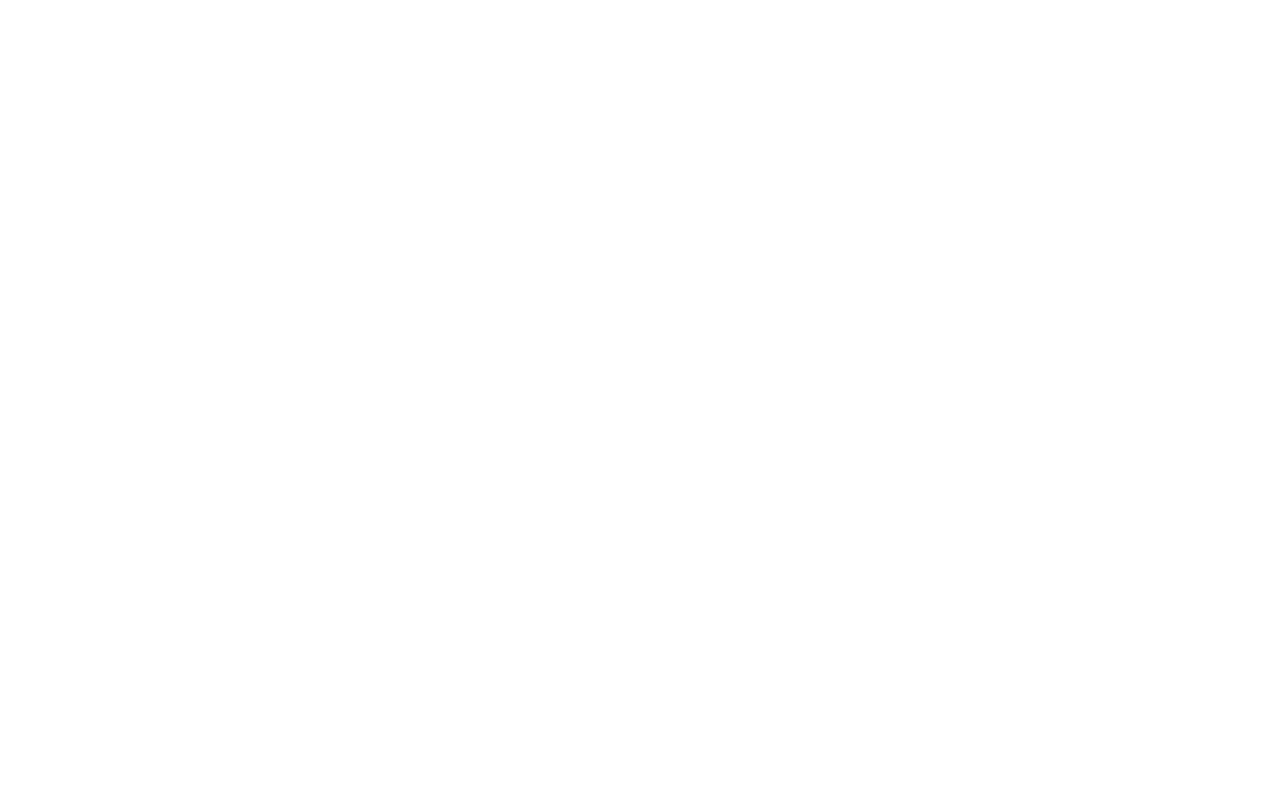
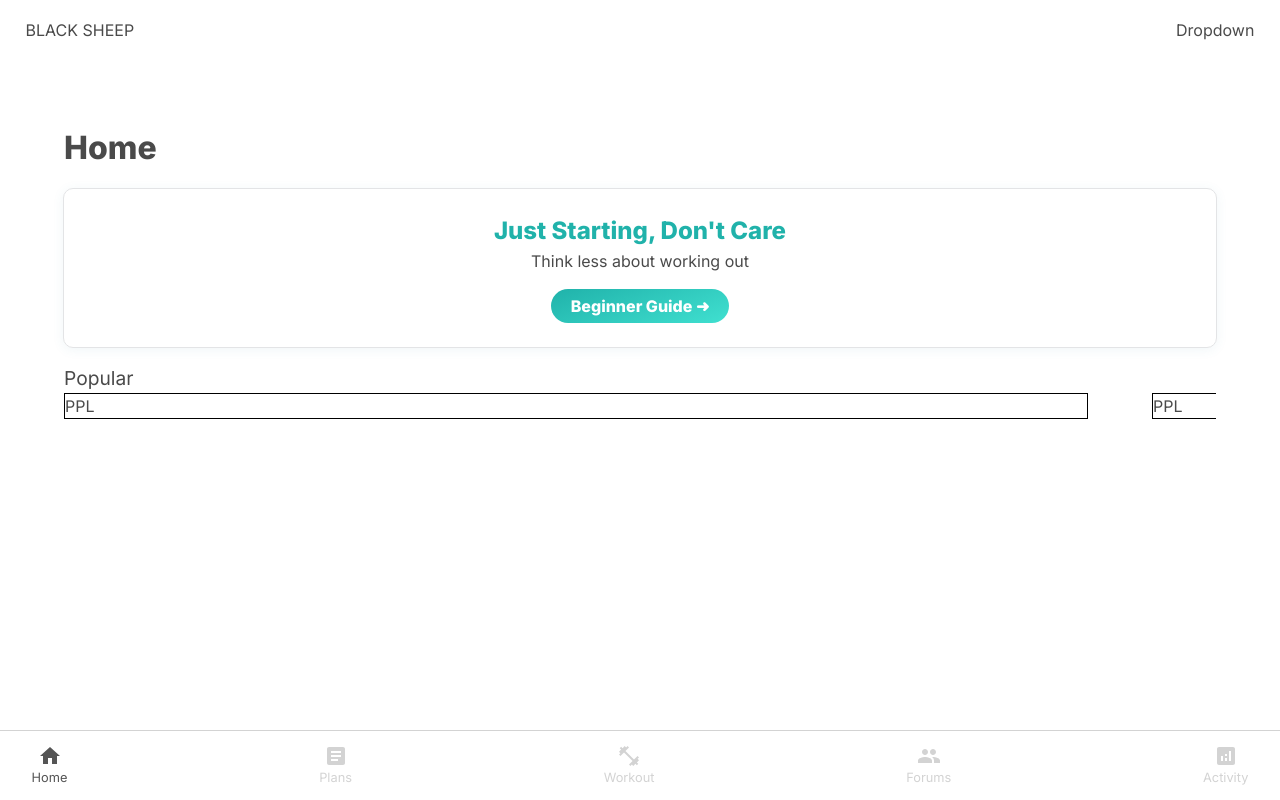
Before and after one commit to trongtngu/BlackSheep, a React (Vite) app in the folder frontend/: page /home in a window 1280 px wide. Before the commit this address had no page. Built offline with nearby package versions, Linux system fonts and the light colour scheme.

Commit message:
added home card for beginners and started Popular Box

```diff
--- a/frontend/src/App.css
+++ b/frontend/src/App.css
@@ -81,7 +81,10 @@
   margin: 0;
   padding: 0;
   overflow-x: hidden;
-  color: #4A4A4A;
 }
 
 /* --- EVERYTHING ABOVE IS A CSS RESET --- */
+
+body {
+  color: #4A4A4A;
+}
--- a/frontend/src/pages/Forums.tsx
+++ b/frontend/src/pages/Forums.tsx
@@ -1,4 +1,3 @@
-import React from 'react'
 import styled from 'styled-components'
 import Navbar from '../components/Navbar'
 import MobileFooter from '../components/MobileFooter'
--- a/frontend/src/pages/FullBody.tsx
+++ b/frontend/src/pages/FullBody.tsx
@@ -34,6 +34,8 @@
 const Title = styled.div`
   font-size: 1.2rem;
   font-weight: bold;
+
+  color: #20B2AA;
 `
 
 const SpreadsheetBanner = styled.div`
@@ -47,8 +49,6 @@
 const SpreadsheetTitle = styled.div`
   border-bottom: 1px solid rgb(227, 227, 227);
   font-weight: bold;
-
-  padding-top: 6vh;
   padding-bottom: 1vh;
   width: 90vw;
 `
--- /dev/null
+++ b/frontend/src/pages/Home.tsx
@@ -0,0 +1,133 @@
+import React from 'react'
+
+import styled from 'styled-components'
+import Navbar from '../components/Navbar'
+import MobileFooter from '../components/MobileFooter'
+
+const Wrapper = styled.div`
+  width: 100vw;
+
+  display: flex;
+  justify-content: center;
+  align-items: center;
+
+  flex-direction: column;
+
+  gap: 2vh;
+`
+
+const HomeTitleBanner = styled.div`
+  width: 90vw;
+
+  padding-top: 5vw;
+
+  font-size: 2rem;
+  font-weight: bold;
+`
+
+const HomeSubtitle = styled.div`
+  font-size: 1.2rem;
+  width: 90vw;
+`
+
+const JustStartingCard = styled.div`
+  border: 1px solid #E3E4E6;
+  border-radius: 10px;
+  box-shadow: 0 2px 12px rgba(67,137,162,0.08);
+  display: flex;
+  flex-direction: column;
+  align-items: center;
+  justify-content: center;
+`
+
+const JustStartingTitle = styled.div`
+  width: 90vw;
+
+  text-align: center;
+  font-weight: bold;
+  font-size: 1.5rem;
+  padding: 3vh;
+  border-radius: 15px;
+  color: #20B2AA;
+
+  display: flex;
+  flex-direction: column;
+  align-items: center;
+  justify-content: center;
+`
+
+const JustStartingSlogan= styled.div`
+  font-size: 1rem;
+  font-weight: normal;
+  color: #4A4A4A;
+`
+
+const JustStartingButton = styled.button`
+  font-size: 1rem;
+  border: 0;
+  background: none;
+
+  color: white;
+  background: linear-gradient(160deg, #20B2AA 0%, #40E0D0 100%);
+
+  border-radius: 20px;
+
+  padding: 5px 20px 5px 20px;
+
+  margin-top: 2vh;
+`
+
+const PopularBanner = styled.div`
+  width: 90vw;
+`
+const PopularHorizontalBoxContainer = styled.div`
+  display: flex;
+
+  width: 90vw;
+
+  flex-direction: row;
+
+  overflow: scroll;
+  padding: 0vh 0vw 1vh 0vw;
+
+  gap: 5vw;
+`
+
+const PopularBox = styled.div`
+  border: 1px solid black;
+  min-width: 80vw;
+`
+
+export default function Home() {
+  return (<>
+    <Navbar />
+    <Wrapper>
+      <HomeTitleBanner>
+        Home
+      </HomeTitleBanner>
+
+      <JustStartingCard>
+        <JustStartingTitle>
+          <div>Just Starting, Don't Care</div>
+          <JustStartingSlogan>
+            Think less about working out
+          </JustStartingSlogan>
+          <JustStartingButton>
+            Beginner Guide ➜
+          </JustStartingButton>
+        </JustStartingTitle>
+      </JustStartingCard>
+
+      <PopularBanner>
+        <HomeSubtitle>Popular</HomeSubtitle>
+        <PopularHorizontalBoxContainer>
+          <PopularBox>PPL</PopularBox>
+          <PopularBox>PPL</PopularBox>
+          <PopularBox>PPL</PopularBox>
+          <PopularBox>PPL</PopularBox>
+        </PopularHorizontalBoxContainer>
+      </PopularBanner>
+    </Wrapper>
+    <MobileFooter />
+  </>)
+}
--- a/frontend/src/pages/Landing.tsx
+++ b/frontend/src/pages/Landing.tsx
@@ -131,6 +131,8 @@
   }
 
   cursor: pointer;
+
+  color: #525F7F;
 `
 const ProgressBanner = styled.div`
   width: 100vw;
--- a/frontend/src/site/Site.tsx
+++ b/frontend/src/site/Site.tsx
@@ -10,6 +10,7 @@
 import Plans from '../pages/Plans'
 import Forums from '../pages/Forums.tsx'
 import Activity from '../pages/Activity.tsx'
+import Home from '../pages/Home.tsx'
 
 export default function Site() {
   return (
@@ -22,6 +23,7 @@
         <Route path = '/Plans' element = {<Plans/>}/>
         <Route path = '/Forums' element = {<Forums/>}/>
         <Route path = '/Activity' element = {<Activity/>}/>
+        <Route path = '/home' element = {<Home/>}/>
       </Routes>
     </>
   )
```
